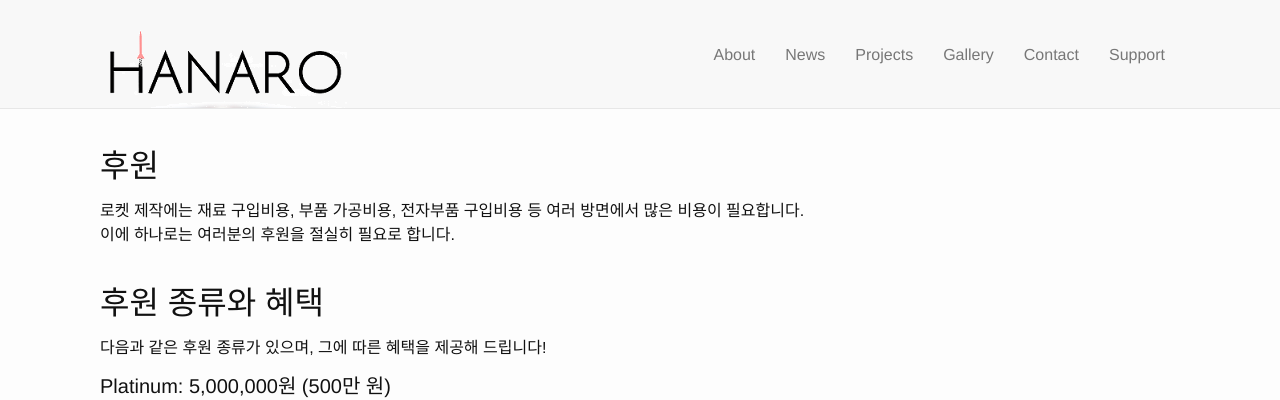
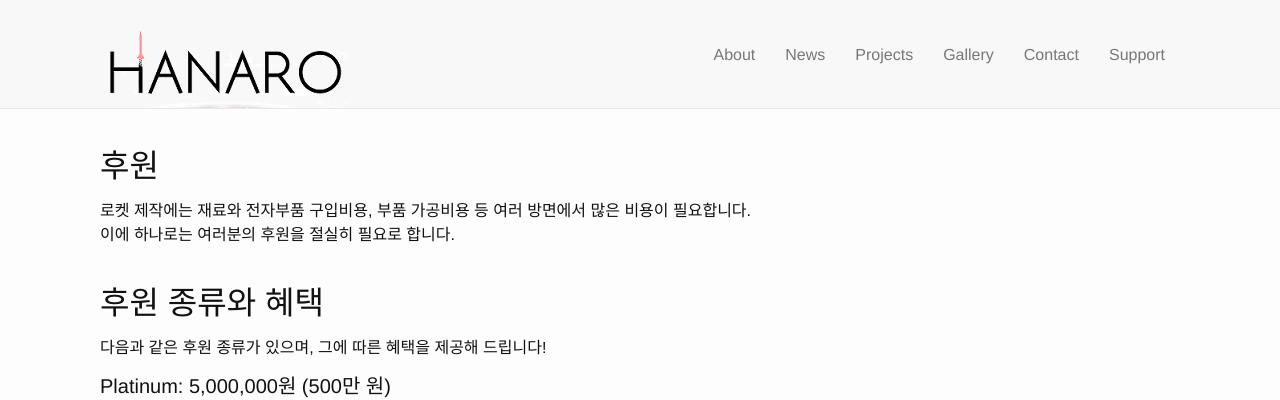
Before and after one commit to Hanaro2021/hanaro.github.io, a Jekyll site: the page built from _pages/6.support.md, in a window 1280 px wide. Shown: the top 400 px of the page. Built offline with Jekyll 4.4.1, drawn with Linux system fonts in a browser that asks for light colours; nearby versions of some CDN libraries.

Commit message:
Update 6.support.md

```diff
--- a/_pages/6.support.md
+++ b/_pages/6.support.md
@@ -5,7 +5,7 @@ permalink: /support/
 ---
 <br/>
 <h2>후원</h2>
-로켓 제작에는 재료 구입비용, 부품 가공비용, 전자부품 구입비용 등 여러 방면에서 많은 비용이 필요합니다. <br/>
+로켓 제작에는 재료와 전자부품 구입비용, 부품 가공비용 등 여러 방면에서 많은 비용이 필요합니다. <br/>
 이에 하나로는 여러분의 후원을 절실히 필요로 합니다.<br/><br/>
 
 <h2>후원 종류와 혜택</h2>
```
